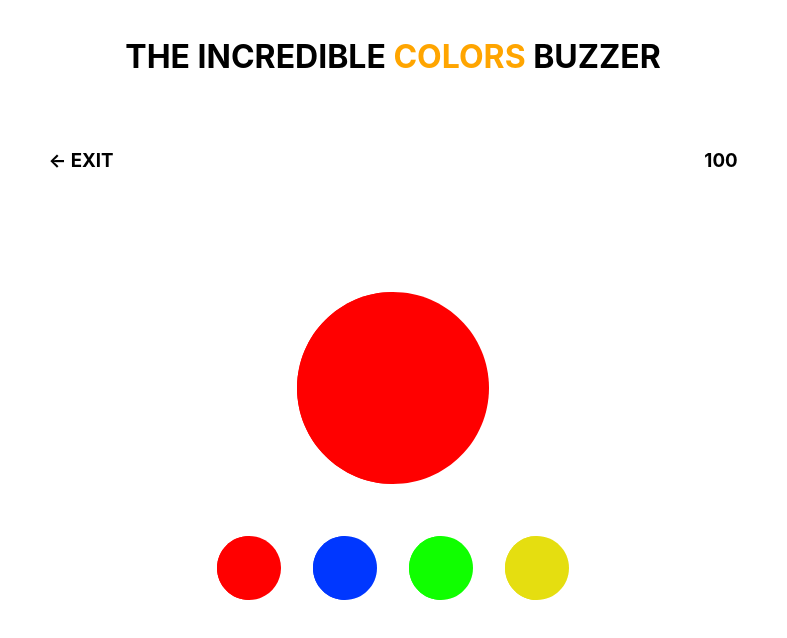
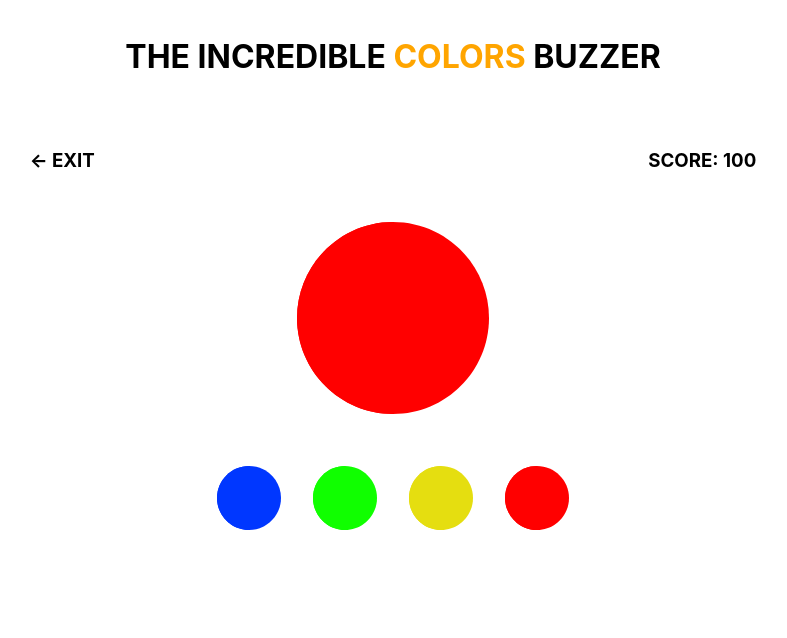
Before and after one commit to gorlitzer/sardegna-buzz, a React app: page /game in a window 1280 px wide. Shown: the top 638 px of the page, without its empty margins (247-1034 px from the left). Built offline with nearby package versions, Linux system fonts and the light colour scheme.

Commit message:
add CRAZY BUTTONS feature and logics

```diff
--- a/src/components/Game/Game.jsx
+++ b/src/components/Game/Game.jsx
@@ -4,6 +4,7 @@ import { Link } from "react-router-dom";
 
 import BuzzSVG from "../BuzzSVG";
 import Modal from "../Modal";
+//import Countdown from "../Countdown";
 
 // redux imports
 import { useSelector, useDispatch } from "react-redux";
@@ -16,15 +17,13 @@ import "./style.scss";
 
 const Game = () => {
   const [modal, setModal] = useState(false); // modal boolean state
-
-  const buzz_state = useSelector((state) => state.buzz); // redux state getter
   const dispatch = useDispatch(); // initialize dispatcher
 
   // async with useEffect hook - https://dev.to/danialdezfouli/what-s-wrong-with-the-async-function-in-useeffect-4jne
   useEffect(() => {
     // 1. calculate delay (range 0.5-1.5)
     const delay = game_services.getRandomTimer(5, 15);
-    console.log('current delay (ms)', delay * 100)
+    //console.log('current delay (ms)', delay * 100)
 
     // 2. dispatch 'start game' action after timeout
     const timer = setTimeout(async () => {
@@ -41,38 +40,82 @@ const Game = () => {
   return (
     <div className="game-component">
       {/* Back button and score view - UI elements */}
-      <div className="helpers">
-        <h3>
-          <Link to="/">← EXIT</Link>
-        </h3>
-        <h3>100</h3>
-      </div>
-      <div className="helpers">
-        <h3 style={{ color: "red" }}>{buzz_state.current_timer}</h3>
-      </div>
+      <UIelements />
       {/* Buzz-light */}
-      <div className="buzz">
-        <BuzzSVG infill={buzz_state.color ?? '#e0e0e0'} />
-      </div>
+      <Buzzlight />
       {/* Buzz input buttons */}
-      <div className="flex-row">
-        <div className="buzz-button">
-          <BuzzSVG className="buzz-button" infill={"#ff0000"} />
-        </div>
-        <div className="buzz-button">
-          <BuzzSVG className="buzz-button" infill={"#0037ff"} />
-        </div>
-        <div className="buzz-button">
-          <BuzzSVG className="buzz-button" infill={"#10ff00"} />
-        </div>
-        <div className="buzz-button">
-          <BuzzSVG className="buzz-button" infill={"#e5de10"} />
-        </div>
-      </div>
+      <BuzzButtons />
       {/* Custom modal */}
       <Modal show={modal} onClose={() => toggle(false)} />
     </div>
   );
 };
 
+const UIelements = () => {
+  return (
+    <div>
+      <div className="helper-container">
+        <h3>
+          <Link to="/">← EXIT</Link>
+        </h3>
+        <h3>SCORE: 100</h3>
+      </div>
+      <div className="helper-container">
+        {/* <Countdown value={3000} /> */}
+      </div>
+    </div>
+  );
+};
+
+const Buzzlight = () => {
+  const buzz_state = useSelector((state) => state.buzz); // redux state getter
+
+  return (
+    <div className="buzz">
+      <BuzzSVG infill={buzz_state.color ?? "#e0e0e0"} />
+    </div>
+  );
+};
+
+const BuzzButtons = () => {
+  let buzz_buttons = [
+    {
+      id: 1,
+      tag: "red",
+      infill: "#ff0000",
+    },
+    {
+      id: 2,
+      tag: "blue",
+      infill: "#0037ff",
+    },
+    {
+      id: 3,
+      tag: "green",
+      infill: "#10ff00",
+    },
+    {
+      id: 4,
+      tag: "yellow",
+      infill: "#e5de10",
+    },
+  ];
+
+  // Schwartzian transform JavaScript implementation - https://stackoverflow.com/a/46545530
+  let shuffled = buzz_buttons
+    .map((value) => ({ value, sort: Math.random() }))
+    .sort((a, b) => a.sort - b.sort)
+    .map(({ value }) => value);
+
+  return (
+    <div className="flex-row">
+      {shuffled.map((item,i) => (
+        <div className="buzz-button" key={item.id}>
+        <BuzzSVG className="buzz-button" infill={item.infill} />
+      </div>
+      ))}
+    </div>
+  );
+};
+
 export default Game;
--- a/src/components/Game/style.scss
+++ b/src/components/Game/style.scss
@@ -1,5 +1,5 @@
 .game-component {
-  .helpers {
+  .helper-container {
     display: flex;
     flex-direction: row;
     justify-content: space-around;
--- a/src/redux/reducers/game_reducer.js
+++ b/src/redux/reducers/game_reducer.js
@@ -3,6 +3,7 @@ import { CLEAN_STATE, START_GAME } from "../constants/types";
 const initialState = {
   color: null,
   is_playing: false,
+  countdown_timer: 3000
 };
 
 export function game_reducer(state = initialState, action) {
```
Also changed, not shown: 1 other file (tests, documents, lock files or other folders).
